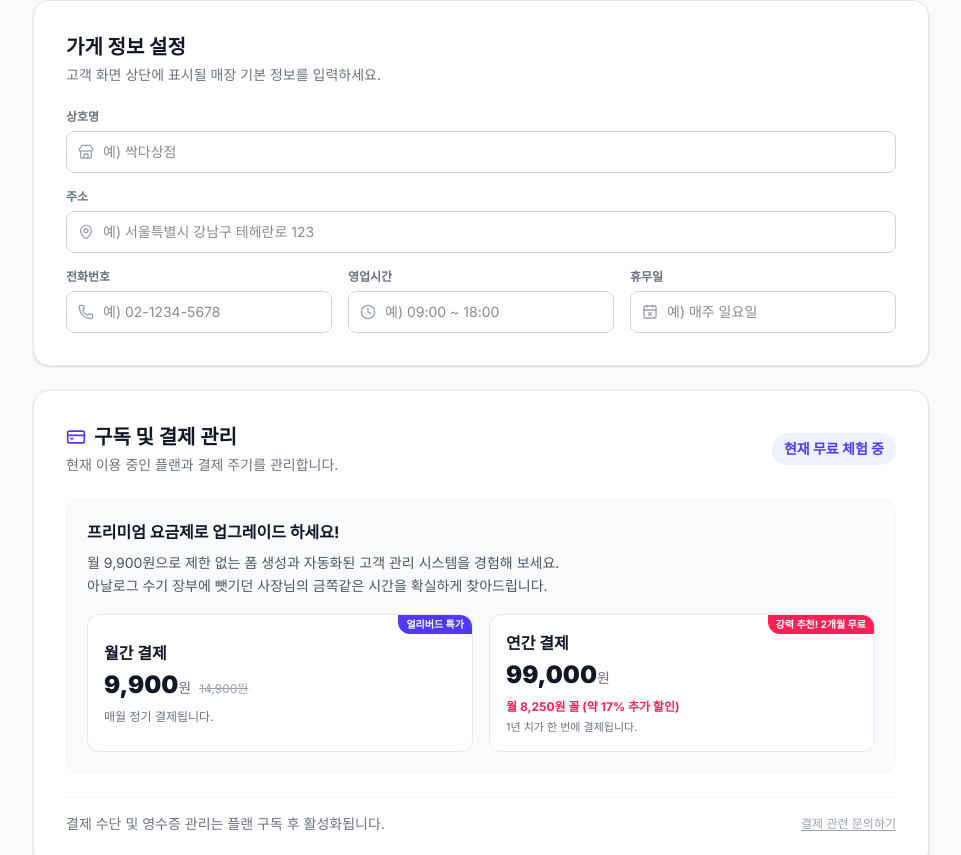
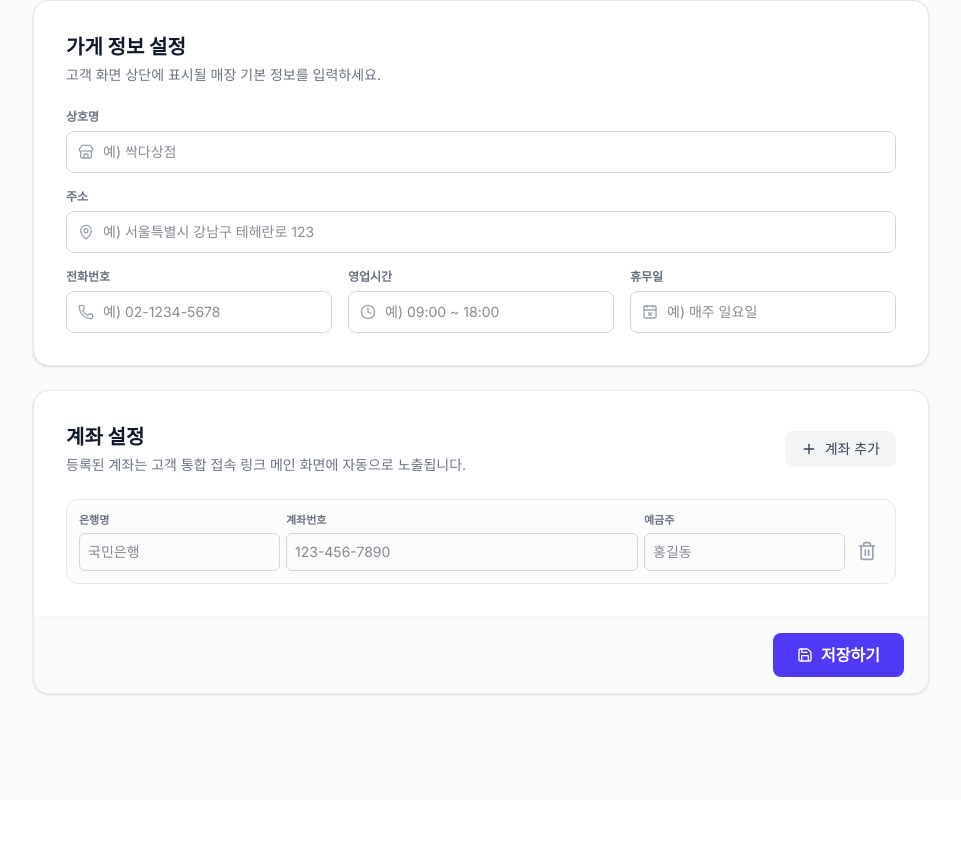
Before and after one commit to hannune-s/ssakdaform, a Next.js app: page /settings in a window 1280 px wide. Shown: the top 855 px of the page, without its empty margins (159-1120 px from the left). After the commit the page ends 800 px from the top, so only its background shows below. Built offline with nearby package versions, Linux system fonts and the light colour scheme; no server answers; the database is empty.

Commit message:
Revert "feat: 마이 메뉴 > 설정 페이지 내 '구독 및 결제 관리' 섹션(월간/연간 결제 버튼) 추가"
This reverts commit 8621a7903f2502b33506a312eb0e05f206ad6a61.

```diff
--- a/src/app/settings/page.tsx
+++ b/src/app/settings/page.tsx
@@ -182,69 +182,6 @@ export default function SettingsPage() {
         </div>
       </div>
 
-      {/* 구독 및 결제 관리 */}
-      <div className="bg-white rounded-2xl shadow-sm border border-gray-200 overflow-hidden mb-6">
-        <div className="p-6 md:p-8">
-          <div className="flex flex-col sm:flex-row sm:items-center justify-between mb-6 gap-4">
-            <div>
-              <h2 className="text-xl font-bold text-gray-900 flex items-center gap-2">
-                <CreditCard className="w-5 h-5 text-indigo-600" />
-                구독 및 결제 관리
-              </h2>
-              <p className="text-sm text-gray-500 mt-1">현재 이용 중인 플랜과 결제 주기를 관리합니다.</p>
-            </div>
-            <div className="px-3 py-1.5 bg-indigo-50 text-indigo-600 font-bold text-sm rounded-full inline-flex items-center w-fit">
-              현재 무료 체험 중
-            </div>
-          </div>
-
-          <div className="bg-gray-50 rounded-xl p-5 border border-gray-100 mb-6">
-            <h3 className="font-bold text-gray-900 mb-2">프리미엄 요금제로 업그레이드 하세요!</h3>
-            <p className="text-sm text-gray-600 leading-relaxed mb-4">
-              월 9,900원으로 제한 없는 폼 생성과 자동화된 고객 관리 시스템을 경험해 보세요.<br className="hidden sm:block" />
-              아날로그 수기 장부에 뺏기던 사장님의 금쪽같은 시간을 확실하게 찾아드립니다.
-            </p>
-
-            <div className="grid sm:grid-cols-2 gap-4">
-              {/* 월간 결제 버튼 */}
-              <button onClick={() => alert('월간 결제 페이지로 이동합니다.')} className="relative w-full bg-white border border-gray-200 rounded-xl p-4 text-left hover:border-indigo-600 hover:ring-1 hover:ring-indigo-600 transition-all group">
-                <div className="absolute top-0 right-0 bg-indigo-600 text-white text-[10px] font-bold px-2 py-0.5 rounded-bl-xl rounded-tr-xl">
-                  얼리버드 특가
-                </div>
-                <div className="font-bold text-gray-900 mb-1 group-hover:text-indigo-600 transition-colors">월간 결제</div>
-                <div className="flex items-end gap-1 mb-2">
-                  <span className="text-2xl font-black text-gray-900 group-hover:text-indigo-600 transition-colors">9,900<span className="text-sm font-medium text-gray-500">원</span></span>
-                  <span className="text-xs text-gray-400 line-through mb-1 ml-1">14,900원</span>
-                </div>
-                <div className="text-xs text-gray-500">매월 정기 결제됩니다.</div>
-              </button>
-
-              {/* 연간 결제 버튼 */}
-              <button onClick={() => alert('연간 결제 페이지로 이동합니다.')} className="relative w-full bg-white border border-gray-200 rounded-xl p-4 text-left hover:border-indigo-600 hover:ring-1 hover:ring-indigo-600 transition-all group">
-                <div className="absolute top-0 right-0 bg-rose-500 text-white text-[10px] font-bold px-2 py-0.5 rounded-bl-xl rounded-tr-xl">
-                  강력 추천! 2개월 무료
-                </div>
-                <div className="font-bold text-gray-900 mb-1 group-hover:text-indigo-600 transition-colors">연간 결제</div>
-                <div className="flex items-end gap-1 mb-2">
-                  <span className="text-2xl font-black text-gray-900 group-hover:text-indigo-600 transition-colors">99,000<span className="text-sm font-medium text-gray-500">원</span></span>
-                </div>
-                <div className="text-xs text-rose-500 font-bold mb-1">월 8,250원 꼴 (약 17% 추가 할인)</div>
-                <div className="text-[11px] text-gray-500">1년 치가 한 번에 결제됩니다.</div>
-              </button>
-            </div>
-          </div>
-
-          <div className="flex flex-col sm:flex-row items-start sm:items-center justify-between text-sm text-gray-500 bg-white border-t border-gray-100 pt-4 mt-2">
-            <div>
-              결제 수단 및 영수증 관리는 플랜 구독 후 활성화됩니다.
-            </div>
-            <button className="text-gray-400 hover:text-gray-600 underline underline-offset-2 mt-2 sm:mt-0 text-xs">
-              결제 관련 문의하기
-            </button>
-          </div>
-        </div>
-      </div>
-
       {/* 계좌 설정 */}
       <div className="bg-white rounded-2xl shadow-sm border border-gray-200 overflow-hidden mb-6">
         <div className="p-6 md:p-8">
```
